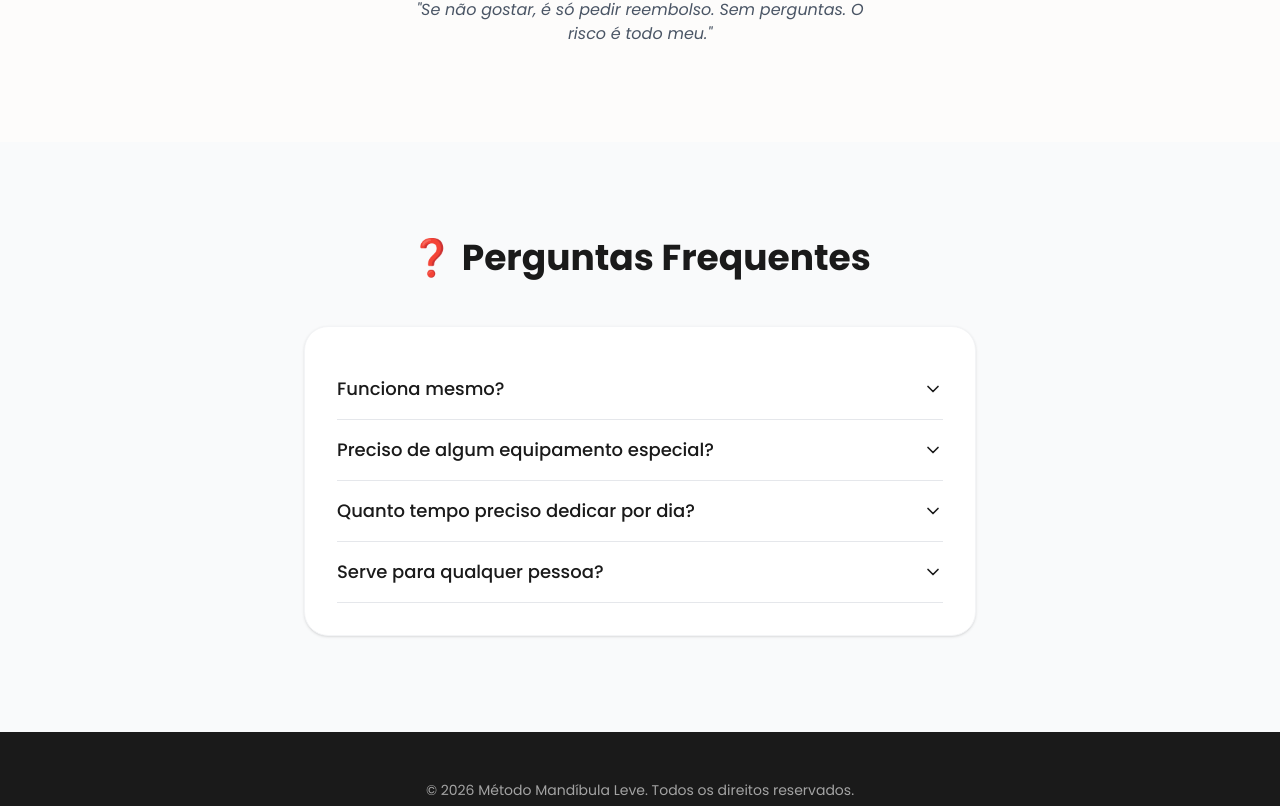
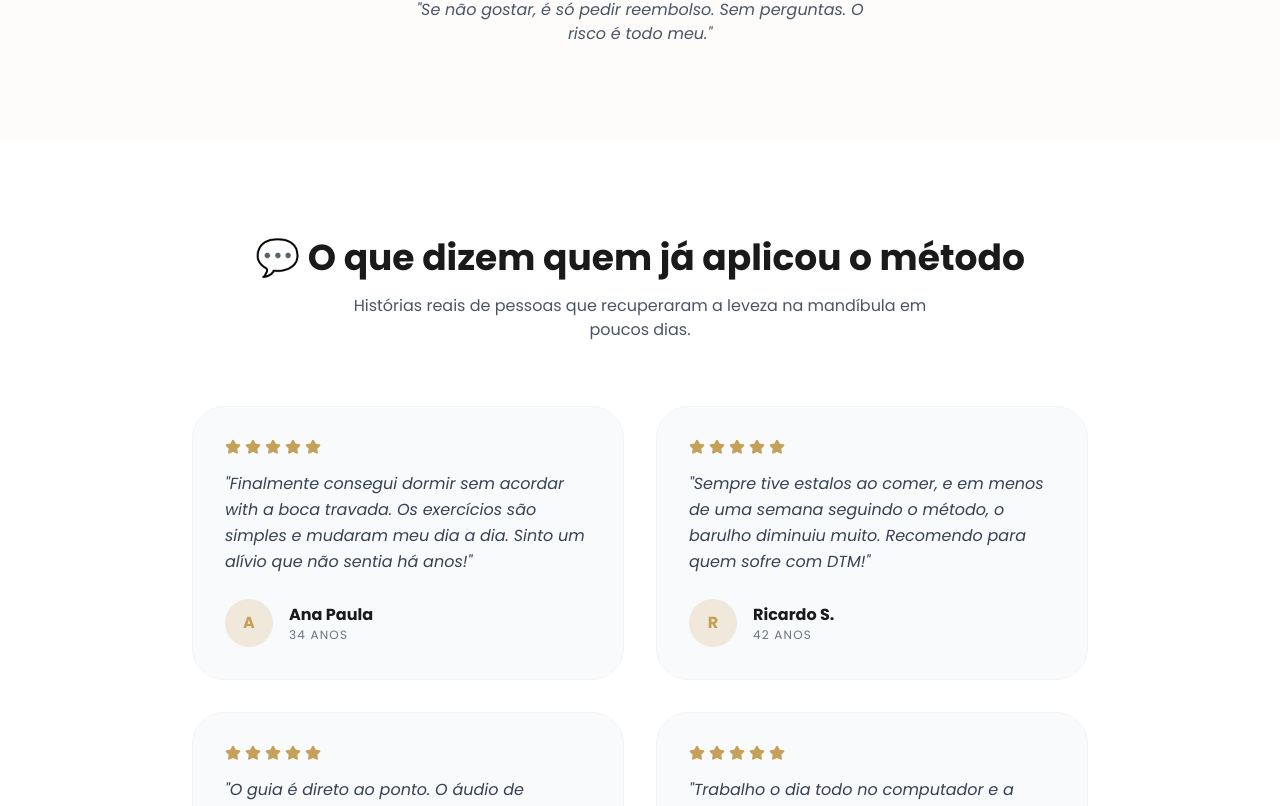
Before and after one commit to anderssonjorge52-hue/dtm-mandibula, a React (Vite) app: page / in a window 1280 px wide. Shown: the part 6573-7379 px from the top of the page. Built offline with nearby package versions, Linux system fonts and the light colour scheme.

Commit message:
feat: Add testimonials section to homepage
Introduce a new section on the homepage to showcase user testimonials. This section includes quotes and ratings from satisfied customers, aiming to build trust and credibility for the "Método Mandíbula Leve" program.

```diff
--- a/src/App.tsx
+++ b/src/App.tsx
@@ -473,6 +473,68 @@ export default function App() {
         </div>
       </Section>
 
+      {/* Testimonials Section */}
+      <Section className="bg-white">
+        <div className="text-center mb-16">
+          <h2 className="text-3xl md:text-4xl font-bold mb-4">💬 O que dizem quem já aplicou o método</h2>
+          <p className="text-gray-600 max-w-xl mx-auto">Histórias reais de pessoas que recuperaram a leveza na mandíbula em poucos dias.</p>
+        </div>
+
+        <div className="grid md:grid-cols-2 gap-8">
+          {[
+            {
+              name: "Ana Paula",
+              age: "34 anos",
+              text: "Finalmente consegui dormir sem acordar with a boca travada. Os exercícios são simples e mudaram meu dia a dia. Sinto um alívio que não sentia há anos!",
+              rating: 5
+            },
+            {
+              name: "Ricardo S.",
+              age: "42 anos",
+              text: "Sempre tive estalos ao comer, e em menos de uma semana seguindo o método, o barulho diminuiu muito. Recomendo para quem sofre com DTM!",
+              rating: 5
+            },
+            {
+              name: "Juliana M.",
+              age: "29 anos",
+              text: "O guia é direto ao ponto. O áudio de relaxamento é maravilhoso para usar antes de dormir. Vale cada centavo!",
+              rating: 5
+            },
+            {
+              name: "Marcos T.",
+              age: "38 anos",
+              text: "Trabalho o dia todo no computador e a tensão na mandíbula era constante. Com o protocolo de 3 minutos, sinto alívio imediato durante o trabalho.",
+              rating: 5
+            }
+          ].map((testimonial, i) => (
+            <motion.div
+              key={i}
+              initial={{ opacity: 0, y: 20 }}
+              whileInView={{ opacity: 1, y: 0 }}
+              viewport={{ once: true }}
+              transition={{ delay: i * 0.1 }}
+              className="p-8 bg-gray-50 rounded-[2rem] border border-gray-100 relative"
+            >
+              <div className="flex gap-1 mb-4">
+                {[...Array(testimonial.rating)].map((_, i) => (
+                  <Star key={i} className="w-4 h-4 text-brand-gold fill-brand-gold" />
+                ))}
+              </div>
+              <p className="text-gray-700 italic mb-6 leading-relaxed">"{testimonial.text}"</p>
+              <div className="flex items-center gap-4">
+                <div className="w-12 h-12 bg-brand-gold/20 rounded-full flex items-center justify-center font-bold text-brand-gold">
+                  {testimonial.name[0]}
+                </div>
+                <div>
+                  <p className="font-bold text-brand-ink">{testimonial.name}</p>
+                  <p className="text-xs text-gray-500 uppercase tracking-widest">{testimonial.age}</p>
+                </div>
+              </div>
+            </motion.div>
+          ))}
+        </div>
+      </Section>
+
       {/* FAQ */}
       <Section className="bg-gray-50">
         <h2 className="text-3xl md:text-4xl font-bold mb-12 text-center">❓ Perguntas Frequentes</h2>
```
